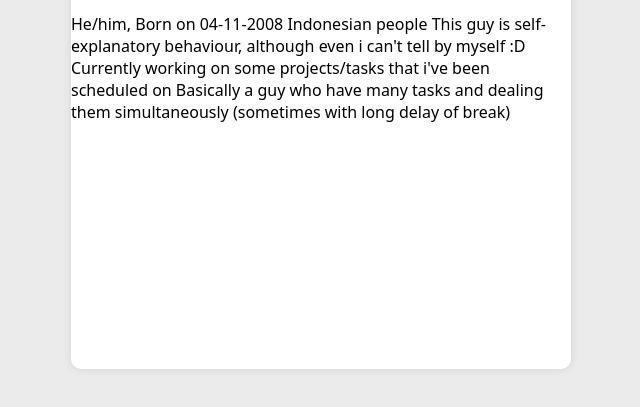
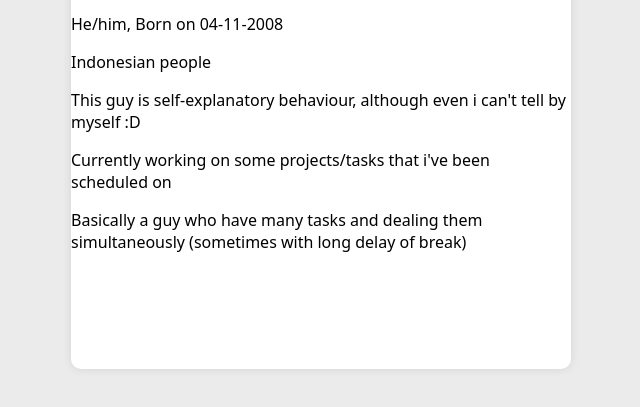
Before and after one commit to CrystalDustt/crystaldust-main.github.io, a plain HTML site: page index.html in a window 1280 px wide. Shown: the part 321-728 px from the top of the page, without its empty margins (319-959 px from the left). Drawn offline with nearby package versions, Linux system fonts and the light colour scheme.

Commit message:
Update index.html
Cleaning the mess of description (still non-final)

```diff
--- a/index.html
+++ b/index.html
@@ -42,9 +42,13 @@
       <span class="subtitle">About me</span>
       <p>
         He/him, Born on 04-11-2008
+      </p><p>
         Indonesian people
+      </p><p>
         This guy is self-explanatory behaviour, although even i can't tell by myself :D
+      </p><p>
         Currently working on some projects/tasks that i've been scheduled on
+      </p><p>
         Basically a guy who have many tasks and dealing them simultaneously (sometimes with long delay of break)
       </p>
     </div>
```
